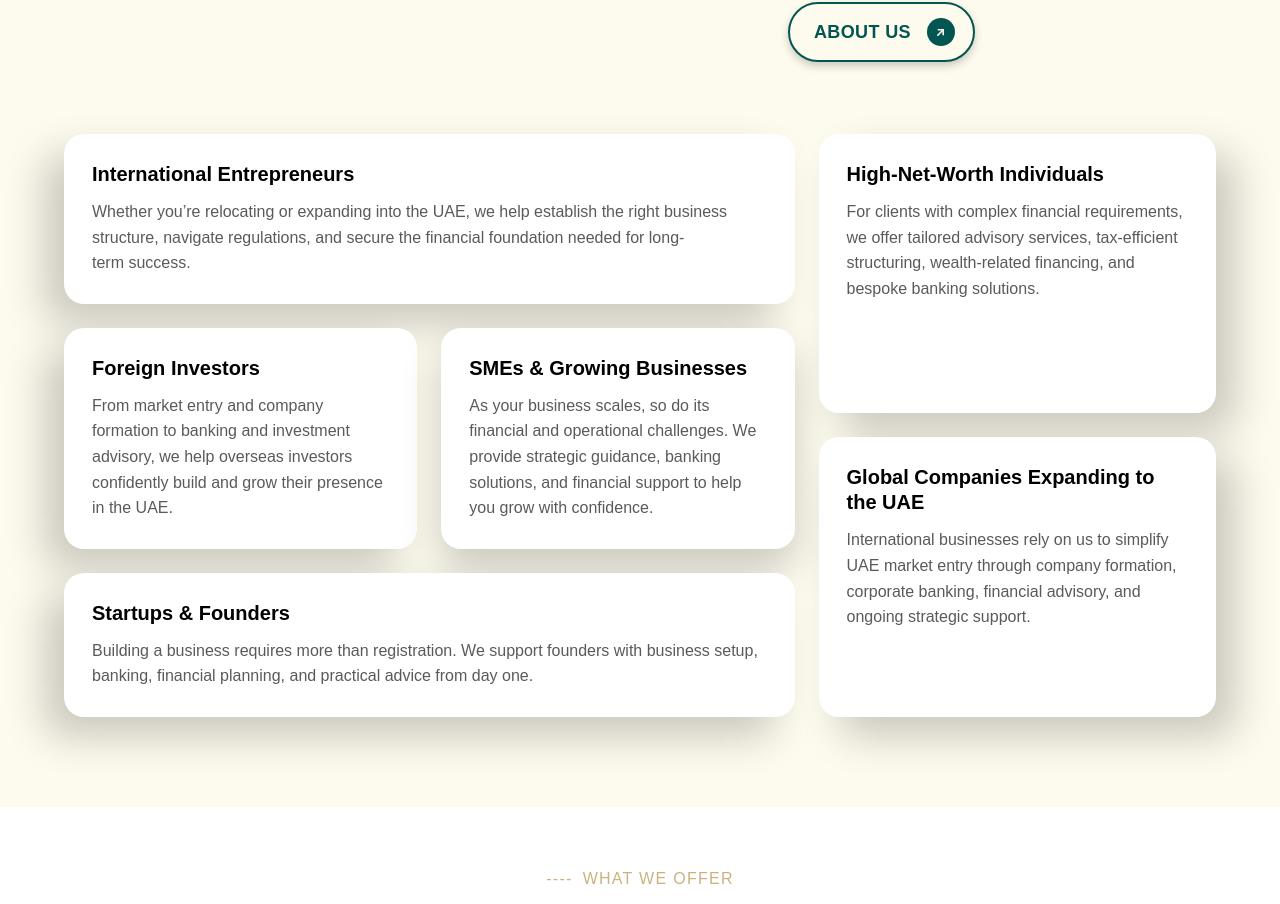
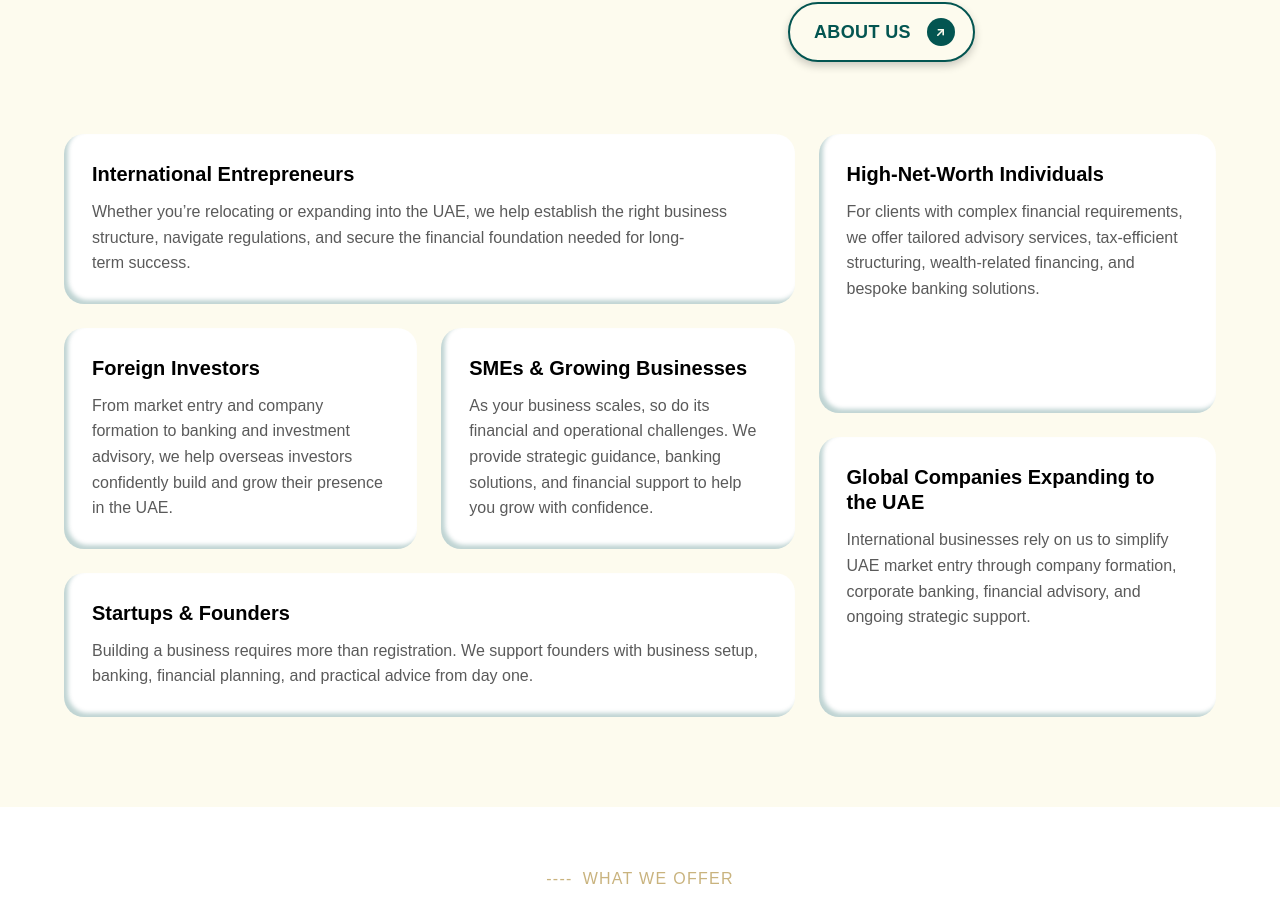
Before and after one commit to PrinceKhimani78/ultronnew, a Next.js app: page / in a window 1280 px wide. Shown: the part 1152-2056 px from the top of the page. Built offline with nearby package versions, Linux system fonts and the light colour scheme; no server answers; a web font is replaced by a local one.

Commit message:
Apply exact Figma Frame 6 inner shadow (inset 4px -4px 4px rgba(3,85,81,0.25)) to all WhoWeHelp cards

```diff
--- a/src/components/home/who-we-help/WhoWeHelpCard.tsx
+++ b/src/components/home/who-we-help/WhoWeHelpCard.tsx
@@ -18,20 +18,7 @@ import { cn } from '@/lib/utils';
 type CardPosition = 'left' | 'right' | 'center';
 
 const BASE_CARD_CLASS =
-  'flex flex-1 flex-col rounded-[20px] bg-white p-5 sm:p-6 lg:p-7 transition-all duration-[250ms] ease-out hover:-translate-y-1.5';
-
-/**
- * The site's one card shadow, in three directions — defined in `globals.css`.
- *
- * Nothing here restates a colour, blur or offset. Five near-identical gold
- * values spread across five files is exactly how a shadow system stops matching
- * itself, which is the state this replaced.
- */
-const SHADOW_CLASSES: Record<CardPosition, string> = {
-  left: 'card-shadow-left',
-  right: 'card-shadow-right',
-  center: 'card-shadow-center',
-};
+  'flex flex-1 flex-col rounded-[20px] bg-white p-5 sm:p-6 lg:p-7 transition-all duration-[250ms] ease-out hover:-translate-y-1.5 shadow-[inset_4px_-4px_4px_0px_rgba(3,85,81,0.25)]';
 
 type WhoWeHelpCardProps = {
   item: WhoWeHelpItem;
@@ -43,12 +30,7 @@ type WhoWeHelpCardProps = {
   className?: string;
 };
 
-export function WhoWeHelpCard({
-  item,
-  index,
-  position = 'left',
-  className,
-}: WhoWeHelpCardProps) {
+export function WhoWeHelpCard({ item, index, className }: WhoWeHelpCardProps) {
   return (
     <Reveal
       delay={index * STAGGER_MS}
@@ -58,7 +40,7 @@ export function WhoWeHelpCard({
       // column waiting. A tenth of a card is unambiguously on screen.
       amount={0.1}
     >
-      <div className={cn(BASE_CARD_CLASS, SHADOW_CLASSES[position])}>
+      <div className={BASE_CARD_CLASS}>
         <h3 className="mb-3 text-[18px] leading-tight font-semibold text-black sm:text-[20px]">
           {item.title}
         </h3>
```
